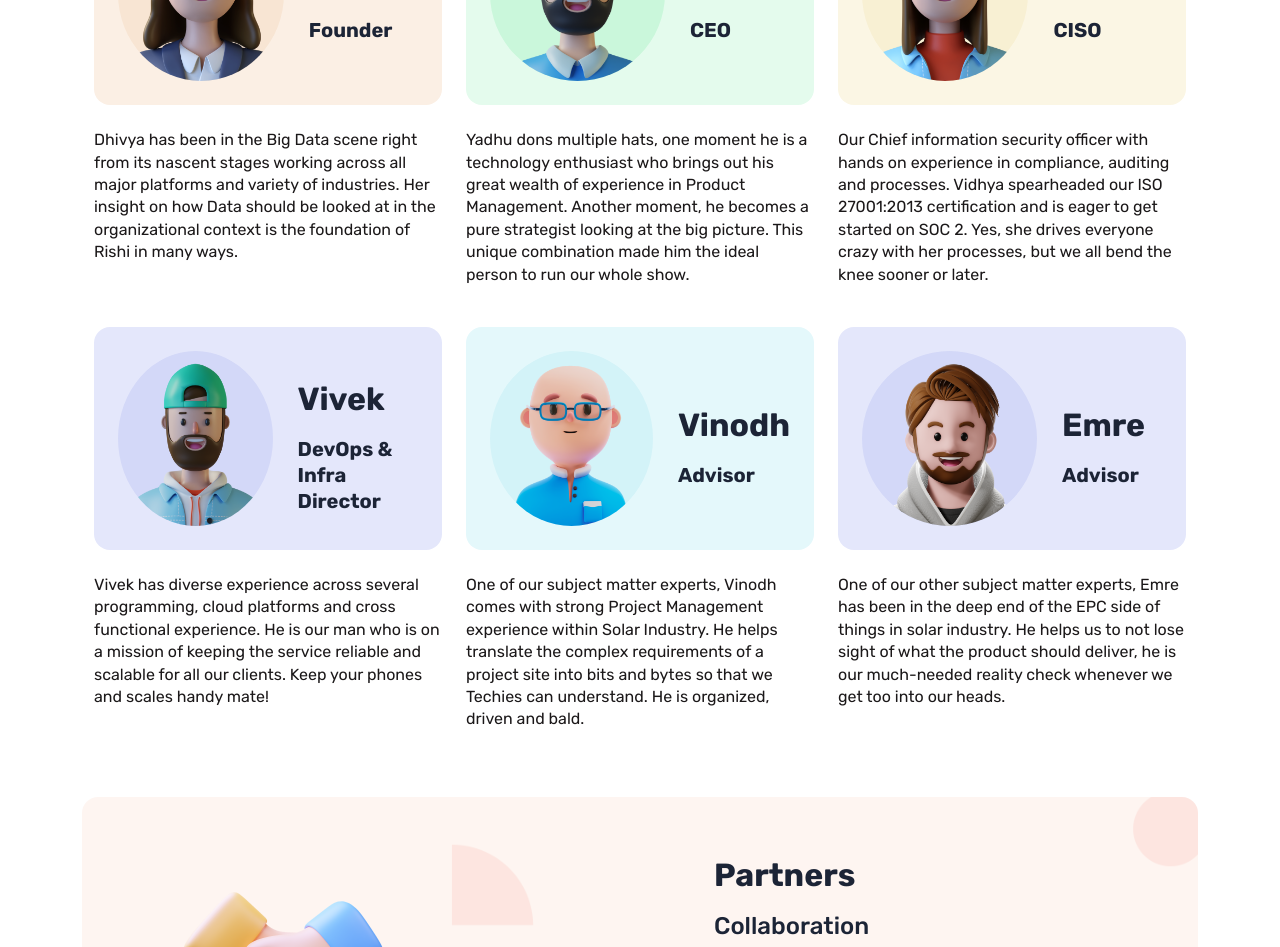
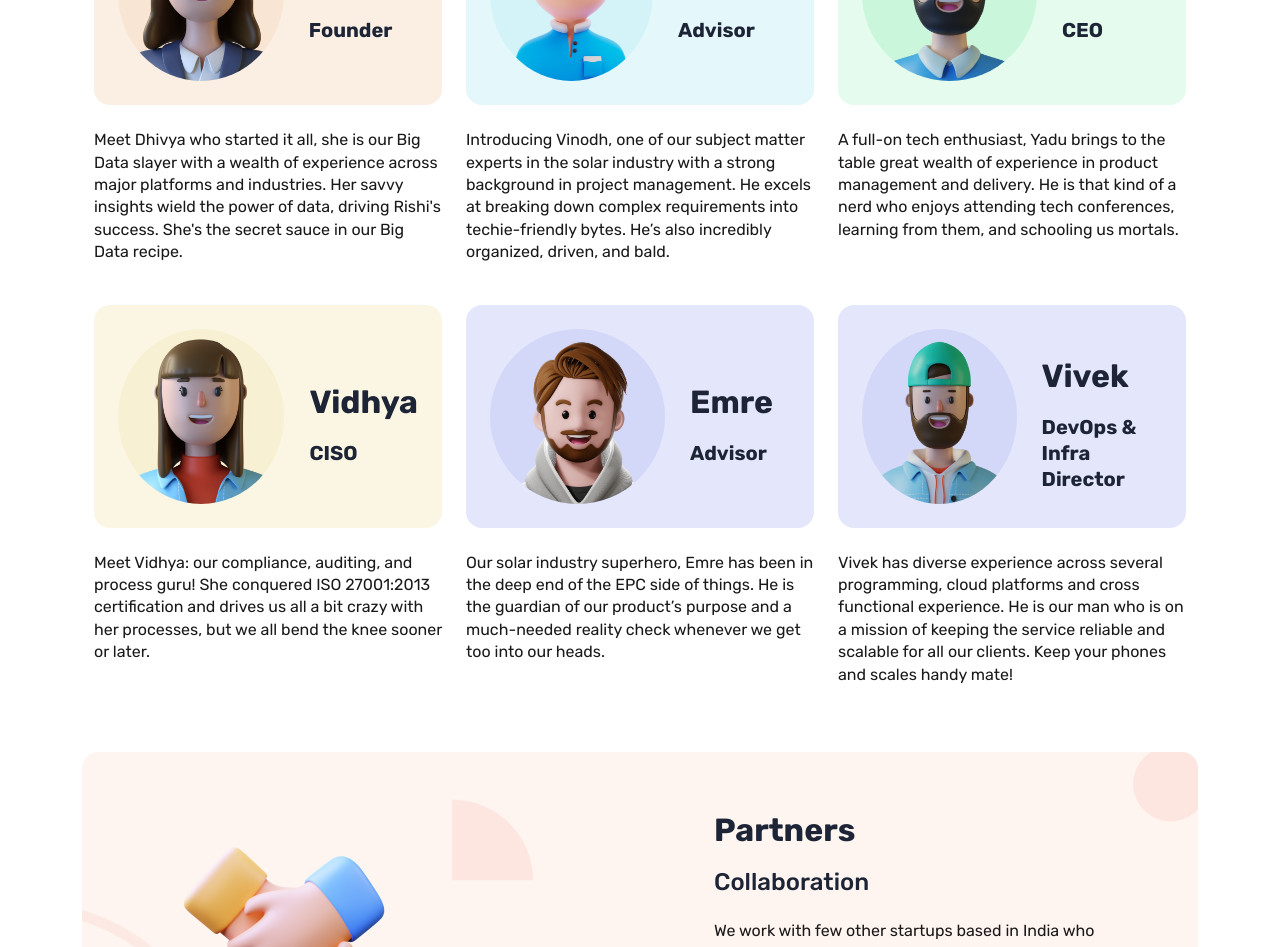
Before and after one commit to yadhu621/rishi-company-website, a React (Create React App) app: page / in a window 1280 px wide. Shown: the part 2440-3387 px from the top of the page. Built offline with nearby package versions, Linux system fonts and the light colour scheme.

Commit message:
edit team bio

```diff
--- a/src/Components/OurTeam.js
+++ b/src/Components/OurTeam.js
@@ -17,7 +17,15 @@ const team = [
     title: "Founder",
     background: "#FBEFE4",
     imagebackground: "#F8E5D3",
-    paragraph: "Dhivya has been in the Big Data scene right from its nascent stages working across all major platforms and variety of industries. Her insight on how Data should be looked at in the organizational context is the foundation of Rishi in many ways."
+    paragraph: "Meet Dhivya who started it all, she is our Big Data slayer with a wealth of experience across major platforms and industries. Her savvy insights wield the power of data, driving Rishi's success. She's the secret sauce in our Big Data recipe."
+  },
+  {
+    image: "./images/vinodh.png",
+    name: "Vinodh",
+    title: "Advisor",
+    background: "#E4F8FB",
+    imagebackground: "#D3F3F8",
+    paragraph: "Introducing Vinodh, one of our subject matter experts in the solar industry with a strong background in project management. He excels at breaking down complex requirements into techie-friendly bytes. He’s also incredibly organized, driven, and bald."
   },
   {
     image: "./images/yadhu.png",
@@ -25,7 +33,7 @@ const team = [
     title: "CEO",
     background: "#E4FBED",
     imagebackground: "#CAF7DB",
-    paragraph: "Yadhu dons multiple hats, one moment he is a technology enthusiast who brings out his great wealth of experience in Product Management. Another moment, he becomes a pure strategist looking at the big picture. This unique combination made him the ideal person to run our whole show."
+    paragraph: "A full-on tech enthusiast, Yadu brings to the table great wealth of experience in product management and delivery. He is that kind of a nerd who enjoys attending tech conferences, learning from them, and schooling us mortals."
   },
   {
     image: "./images/vidhya.png",
@@ -33,7 +41,15 @@ const team = [
     title: "CISO",
     background: "#FBF6E4",
     imagebackground: "#F8F0D3",
-    paragraph: "Our Chief information security officer with hands on experience in compliance, auditing and processes. Vidhya spearheaded our ISO 27001:2013 certification and is eager to get started on SOC 2. Yes, she drives everyone crazy with her processes, but we all bend the knee sooner or later."
+    paragraph: "Meet Vidhya: our compliance, auditing, and process guru! She conquered ISO 27001:2013 certification and drives us all a bit crazy with her processes, but we all bend the knee sooner or later."
+  },
+  {
+    image: "./images/emre.png",
+    name: "Emre",
+    title: "Advisor",
+    background: "#E4E7FB",
+    imagebackground: "#D3D8F8",
+    paragraph: "Our solar industry superhero, Emre has been in the deep end of the EPC side of things. He is the guardian of our product’s purpose and a much-needed reality check whenever we get too into our heads."
   },
   {
     image: "./images/vivek.png",
@@ -42,22 +58,6 @@ const team = [
     background: "#E4E7FB",
     imagebackground: "#D3D8F8",
     paragraph: "Vivek has diverse experience across several programming, cloud platforms and cross functional experience. He is our man who is on a mission of keeping the service reliable and scalable for all our clients. Keep your phones and scales handy mate!"
-  },
-  {
-    image: "./images/vinodh.png",
-    name: "Vinodh",
-    title: "Advisor",
-    background: "#E4F8FB",
-    imagebackground: "#D3F3F8",
-    paragraph: "One of our subject matter experts, Vinodh comes with strong Project Management experience within Solar Industry. He helps translate the complex requirements of a project site into bits and bytes so that we Techies can understand. He is organized, driven and bald."
-  },
-  {
-    image: "./images/emre.png",
-    name: "Emre",
-    title: "Advisor",
-    background: "#E4E7FB",
-    imagebackground: "#D3D8F8",
-    paragraph: "One of our other subject matter experts, Emre has been in the deep end of the EPC side of things in solar industry. He helps us to not lose sight of what the product should deliver, he is our much-needed reality check whenever we get too into our heads."
   }
 ]
 
```
